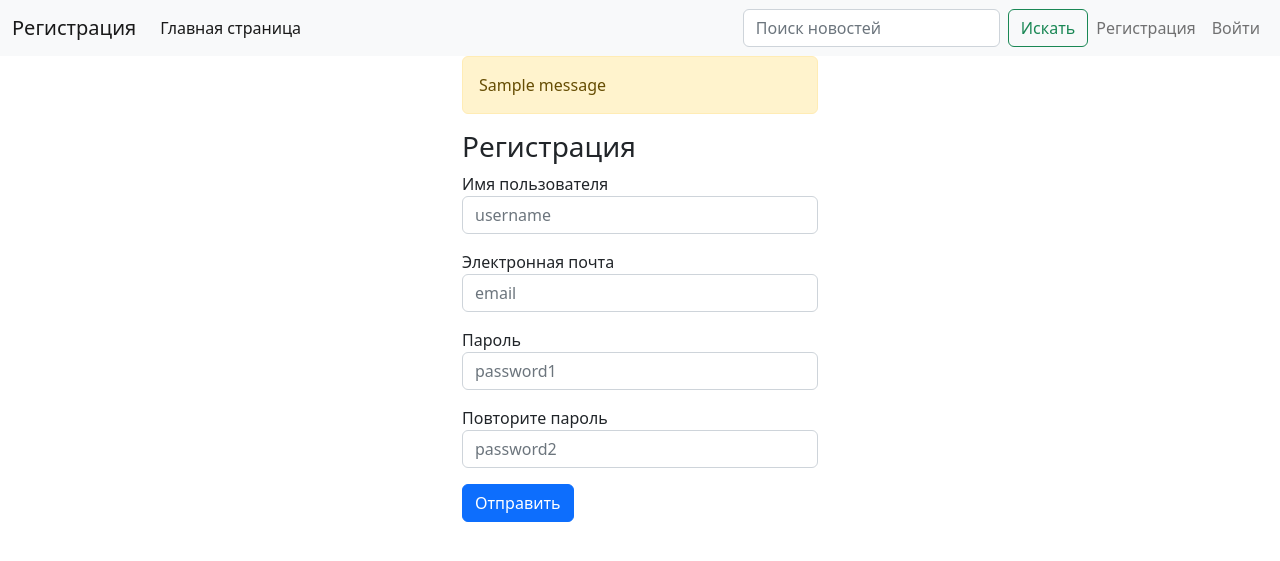
After one commit to AlexSparrow5973/learn_web_repeat, a Flask app: page /users/registr in a window 1280 px wide. The commit adds this page. Shown: the top 561 px of the page. Run offline with Flask 3, Linux system fonts and the light colour scheme; tables that the repository leaves empty hold one stand-in row (values such as "Sample post"); one stand-in notice (Sample message) is shown.

Commit message:
added registration-procces

```diff
--- a/requirements.txt
+++ b/requirements.txt
@@ -4,6 +4,8 @@ certifi==2022.9.24
 charset-normalizer==2.1.1
 click==8.1.3
 colorama==0.4.5
+dnspython==2.2.1
+email-validator==1.3.0
 flake8==5.0.4
 Flask==2.2.2
 Flask-Login==0.6.2
--- a/webapp/templates/menu.html
+++ b/webapp/templates/menu.html
@@ -8,12 +8,6 @@
         <ul class="navbar-nav me-auto mb-2 mb-lg-0">
         <li class="nav-item">
             <a class="nav-link active" aria-current="page" href="/">Главная страница</a>
-        </li>
-        <li class="nav-item">
-            <a class="nav-link" href="{{ url_for('user.login') }}">Sign in</a>
-        </li>
-        <li class="nav-item">
-            <a class="nav-link" href="{{ url_for('user.logout') }}">Sign out</a>
         </li>
         <!-- <li class="nav-item dropdown">
             <a class="nav-link dropdown-toggle" href="#" id="navbarDropdown" role="button" data-bs-toggle="dropdown" aria-expanded="false">
@@ -31,6 +25,30 @@
             <input class="form-control me-2" type="search" placeholder="Поиск новостей" aria-label="Search">
             <button class="btn btn-outline-success" type="submit">Искать</button>
         </form>
+        <ul class="navbar-nav">
+            {% if current_user.is_authenticated %}
+                <li class="nav-item">
+                    <span class="nav-link">Привет, {{ current_user.username }}</span>
+                </li>
+                {% if current_user.is_admin %}
+                    <li class="nav-item">
+                        <a class="nav-link" href="{{ url_for('admin.admin') }}">Админка</a>
+                    </li>
+                {% endif %}
+                <li class="nav-item">
+                    <a class="nav-link" href="{{ url_for('user.logout') }}">Выйти</a>
+                </li>
+            {% else %}
+                <li class="nav-item">
+                    <a class="nav-link" href="{{ url_for('user.registr') }}">Регистрация</a>
+                </li>
+                <li class="nav-item">
+                    <a class="nav-link" href="{{ url_for('user.login') }}">Войти</a>
+                </li>
+            {% endif %}
+        </li>
+        </ul>
+
     </div>
     </div>
 </nav>
--- /dev/null
+++ b/webapp/templates/user/registration.html
@@ -0,0 +1,38 @@
+{% extends "base.html" %}
+
+{% block content %}
+<div class="row justify-content-center">
+    <div class="col-4">
+        {% with messages = get_flashed_messages() %}
+            {% if messages %}
+            <div class="alert alert-warning" role="alert">
+                {% for message in messages %}
+                    {{message}}<br>
+                {% endfor %}
+            </div>
+            {% endif %}
+        {% endwith %}
+        <form action="{{ url_for('user.process_reg') }}" method="POST">
+            <h3>{{ page_title }}</h3>
+            {{ form.hidden_tag() }}
+            <div class="mb-3">
+                {{ form.username.label }}
+                {{ form.username() }}
+            </div>
+            <div class="mb-3">
+                {{ form.email.label }}
+                {{ form.email() }}
+            </div>
+            <div class="mb-3">
+                {{ form.password.label }}
+                {{ form.password() }}
+            </div>
+            <div class="mb-3">
+                {{ form.password2.label }}
+                {{ form.password2() }}
+            </div>
+                {{ form.submit() }}
+        </form>
+    </div>
+</div>
+{% endblock %}
--- a/webapp/user/forms.py
+++ b/webapp/user/forms.py
@@ -1,7 +1,6 @@
-from xmlrpc.client import Boolean
 from flask_wtf import FlaskForm
 from wtforms import BooleanField, StringField, PasswordField, SubmitField
-from wtforms.validators import DataRequired
+from wtforms.validators import DataRequired, Email, EqualTo
 
 
 class LoginForm(FlaskForm):
@@ -12,3 +11,15 @@ class LoginForm(FlaskForm):
     remember_me = BooleanField('Запомнить меня', default=True,
         render_kw={"class": "form-check-input"})
     submit = SubmitField('Отправить', render_kw={"class": "btn btn-primary"})
+
+
+class RegistrationForm(FlaskForm):
+    username = StringField('Имя пользователя', validators=[DataRequired()],
+        render_kw={"class": "form-control", "placeholder": "username"})
+    email = StringField('Электронная почта', validators=[DataRequired(), Email()],
+        render_kw={"class": "form-control", "placeholder": "email"})
+    password = PasswordField('Пароль', validators=[DataRequired()],
+        render_kw={"class": "form-control", "placeholder": "password1"})
+    password2 = PasswordField('Повторите пароль', validators=[DataRequired(), EqualTo("password")],
+        render_kw={"class": "form-control", "placeholder": "password2"})
+    submit = SubmitField('Отправить', render_kw={"class": "btn btn-primary"})
--- a/webapp/user/views.py
+++ b/webapp/user/views.py
@@ -1,10 +1,12 @@
 from flask import Blueprint, render_template, redirect, flash, url_for
 from flask_login import current_user, login_user, logout_user
 
-from webapp.user.forms import LoginForm
+from webapp.db import db
+from webapp.user.forms import LoginForm, RegistrationForm
 from webapp.user.models import User
 
 blueprint = Blueprint('user', __name__, url_prefix='/users')
+
 
 @blueprint.route('/login')
 def login():
@@ -15,10 +17,10 @@ def login():
     login_form = LoginForm()
     return render_template('user/login.html', page_title=title, form=login_form)
 
+
 @blueprint.route('/process-login', methods=['POST'])
 def process_login():
     form = LoginForm()
-
     if form.validate_on_submit():
         user = User.query.filter_by(username=form.username.data).first()
         if user and user.check_password(form.password.data):
@@ -28,8 +30,33 @@ def process_login():
         flash('Неправильное имя пользователя или пароль')
         return redirect(url_for('user.login'))
 
+
 @blueprint.route('/logout')
 def logout():
     logout_user()
     flash('Вы успешно разлогинились')
     return redirect(url_for('news.index'))
+
+
+@blueprint.route('/registr')
+def registr():
+    if current_user.is_authenticated:
+        flash('Вы уже зарегистрированы')
+        return redirect(url_for('news.index'))
+    title = "Регистрация"
+    form = RegistrationForm()
+    return render_template('user/registration.html', page_title=title, form=form)
+
+
+@blueprint.route('/process-reg', methods=['POST'])
+def process_reg():
+    form = RegistrationForm()
+    if form.validate_on_submit():
+        new_user = User(username=form.username.data, mail=form.email.data, role='user')
+        new_user.set_password(form.password.data)
+        db.session.add(new_user)
+        db.session.commit()
+        flash('Вы успешно зарегистрировались')
+        return redirect(url_for('user.login'))
+    flash('Укажите корректные значения в полях регистрации')
+    return redirect(url_for('user.registr'))
```
